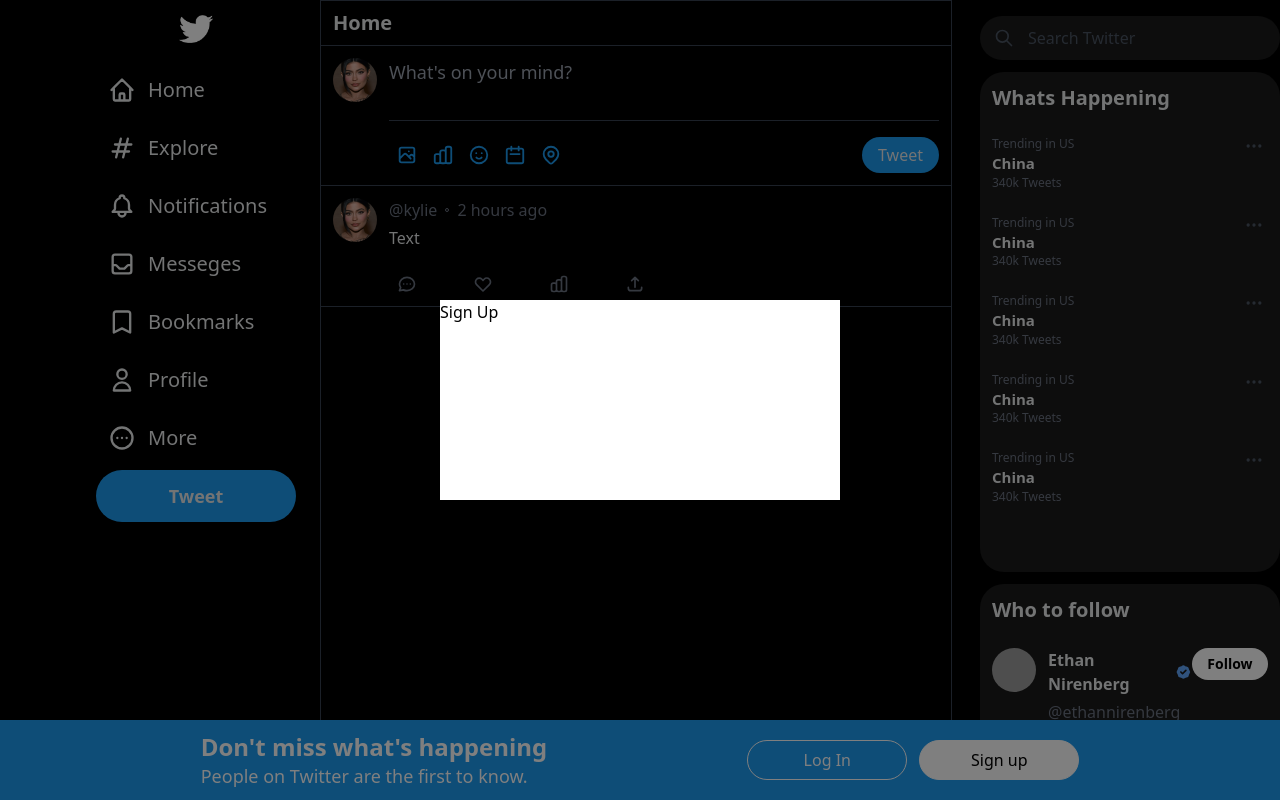
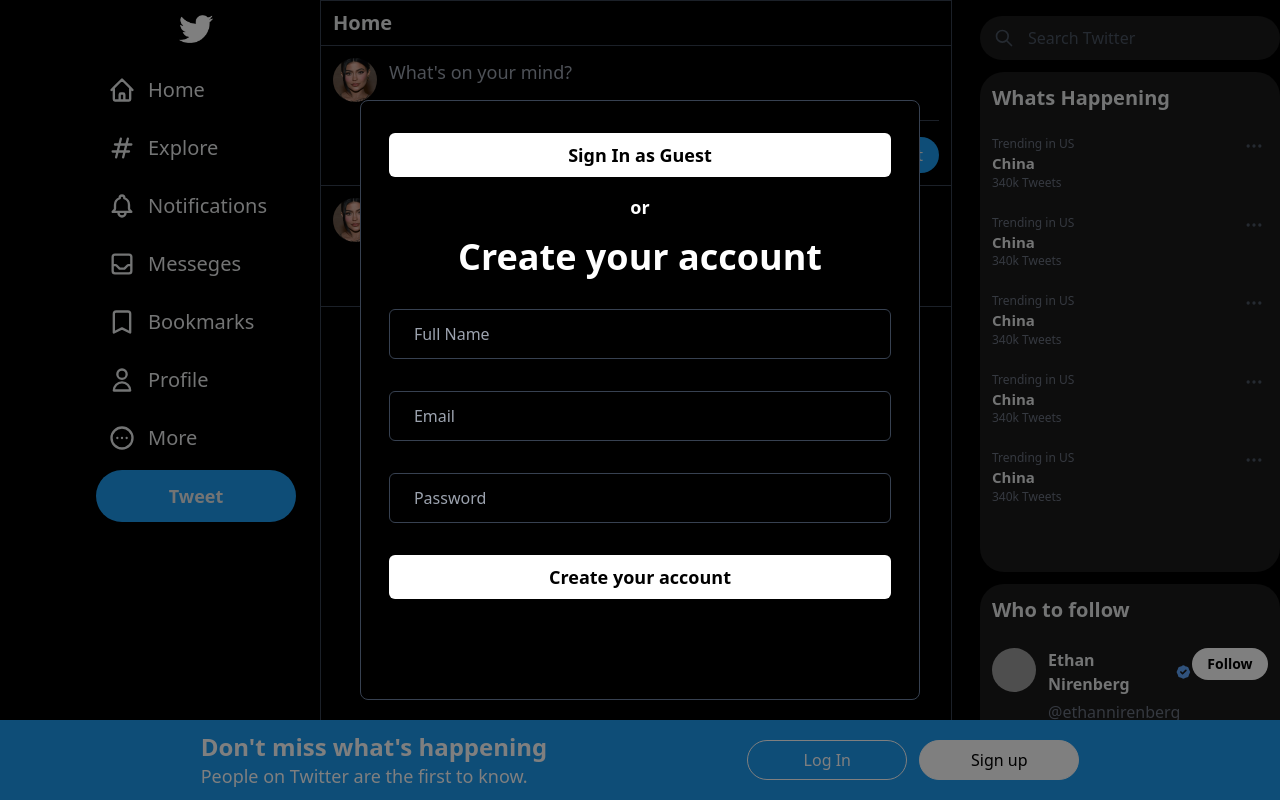
Before and after one commit to ethan5432/twitter-clone, a Next.js app: page / in a window 1280 px wide. Both pictures are taken after a click on the button "Sign up". Shown: the top 800 px of the page. Built offline with nearby package versions, Linux system fonts and the light colour scheme; grey boxes are pictures that could not be loaded.

Commit message:
finished signup Modal

```diff
--- a/Redux/modalSlice.js
+++ b/Redux/modalSlice.js
@@ -1,15 +1,23 @@
 import { createSlice } from '@reduxjs/toolkit'
 
 const initialState = {
+    signupModalOpen: false
 
 }
 
 const modalSlice = createSlice({
-  name: second,
+  name: "modal",
   initialState,
-  reducers: {}
+    reducers: {
+        openSignupModal: (state) => {
+            state.signupModalOpen = true
+      },
+        closeSignupModal: (state) => {
+            state.signupModalOpen = false
+      }
+  }
 });
 
-export const {} = modalSlice.actions
+export const {openSignupModal, closeSignupModal} = modalSlice.actions
 
 export default modalSlice.reducer
--- a/Redux/store.js
+++ b/Redux/store.js
@@ -1,5 +1,8 @@
 import { configureStore } from "@reduxjs/toolkit";
+import modalSlice from "./modalSlice";
 
 export const store = configureStore({
-  reducer: {},
+    reducer: {
+      modals: modalSlice
+  },
 });
--- a/components/modals/SignupModal.js
+++ b/components/modals/SignupModal.js
@@ -1,31 +1,77 @@
+import { closeSignupModal, openSignupModal } from "@/Redux/modalSlice";
 import Modal from "@mui/material/Modal"
-import { useState } from "react";
+import { useDispatch, useSelector } from "react-redux";
 export default function SignupModal() {
 
-    const [isOpen, setIsOpen] = useState(false)
-    const handleClose = () => setIsOpen(false)
-    const handleOpen = () => setIsOpen(true)
+
+    const isOpen = useSelector(state => state.modals.signupModalOpen)
+    const dispatch = useDispatch()
 
     return (
       <>
         <button
           className="bg-white border border-white text-black w-[160px]
           rounded-full h-[40px] hover:bg-[#cbd2d7]"
-          onClick={handleOpen}
+          onClick={() => dispatch(openSignupModal())}
         >
           Sign up
         </button>
 
         <Modal
           open={isOpen}
-          onClose={handleClose}
+          onClose={() => dispatch(closeSignupModal())}
           style={{
             display: "flex",
             alignItems: "center",
             justifyContent: "center",
           }}
         >
-          <div className="w-[400px] h-[200px] bg-white">Sign Up</div>
+          <div
+            className="w-[90%] h-[600px] bg-black text-white border
+                border-gray-700
+                rounded-lg flex justify-center
+          md:w-[560px]
+          md:h-[600px]"
+          >
+            <div className="w-[90%] mt-8  flex flex-col">
+              <button
+                className="bg-white text-black w-full
+                         font-bold
+                         text-lg
+                         p-2 rounded-md"
+              >
+                Sign In as Guest
+              </button>
+              <h1 className="text-center mt-4 font-bold text-lg">or</h1>
+              <h1 className="text-center mt-4 font-bold text-4xl">
+                Create your account
+              </h1>
+              <input
+                placeholder="Full Name"
+                className="h-10 mt-8 rounded-md bg-transparent border border-gray-700 p-6"
+                type={"text"}
+              />
+              <input
+                placeholder="Email"
+                className="h-10 mt-8 rounded-md bg-transparent border border-gray-700 p-6"
+                type={"email"}
+              />
+              <input
+                placeholder="Password"
+                type={"password"}
+                className="h-10 mt-8 rounded-md bg-transparent border border-gray-700 p-6"
+              />
+
+              <button
+                className="bg-white text-black w-full
+                         font-bold
+                         text-lg
+                         p-2 mt-8 rounded-md"
+              >
+                Create your account
+              </button>
+            </div>
+          </div>
         </Modal>
       </>
     );
```
